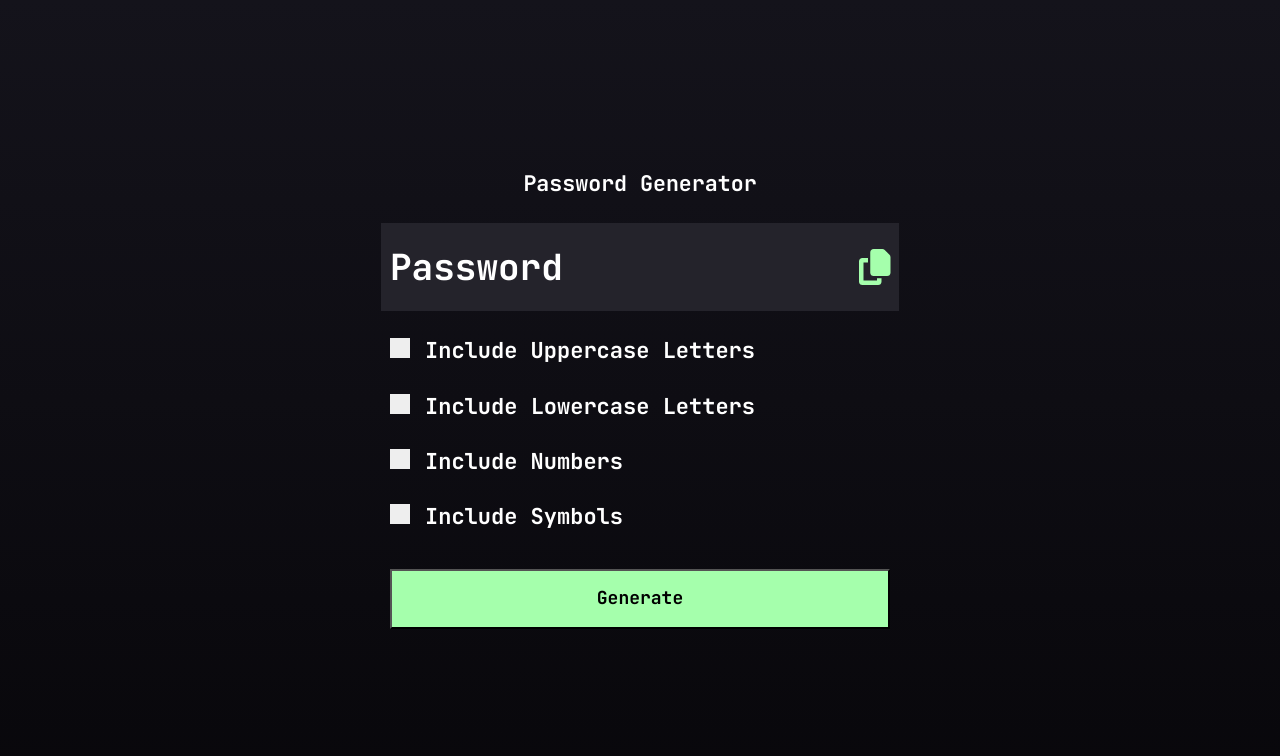
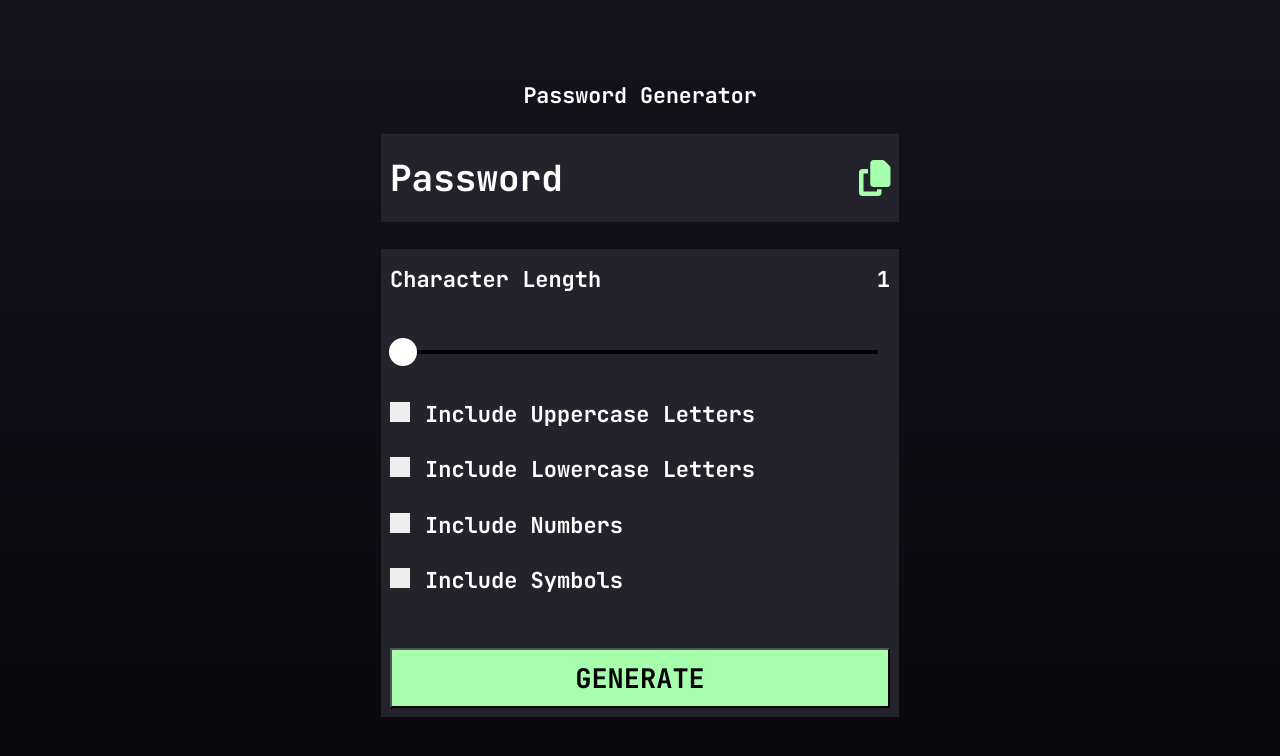
Before and after one commit to Dirk19991/FrontendMentor---Password-Generator, a React (Create React App) app: page / in a window 1280 px wide. Shown: the top 756 px of the page. Built offline with nearby package versions, Linux system fonts and the light colour scheme.

Commit message:
add slider

```diff
--- a/package.json
+++ b/package.json
@@ -10,6 +10,7 @@
     "@testing-library/jest-dom": "^5.16.5",
     "@testing-library/react": "^13.3.0",
     "@testing-library/user-event": "^13.5.0",
+    "rc-slider": "^10.0.1",
     "react": "^18.2.0",
     "react-custom-checkbox": "^2.0.2",
     "react-dom": "^18.2.0",
--- a/src/App.js
+++ b/src/App.js
@@ -3,7 +3,10 @@ import styled from 'styled-components';
 import { Header } from './components/Header';
 import { Button } from './components/Button';
 import { Checkboxes } from './components/Checkboxes';
+import { Character } from './components/Character';
 import { passwordValues } from './passwordValues';
+import Range from 'rc-slider';
+import 'rc-slider/assets/index.css';
 
 const StyledApp = styled.div`
   display: flex;
@@ -13,6 +16,17 @@ const StyledApp = styled.div`
   color: white;
   width: 500px;
   gap: 1.5rem;
+`;
+
+const Wrapper = styled.div`
+  display: flex;
+  flex-direction: column;
+  width: 100%;
+  height: 450px;
+  background-color: rgb(36, 35, 43);
+  padding: 0.5rem;
+  align-items: center;
+  justify-content: space-between;
 `;
 
 export const App = () => {
@@ -25,11 +39,38 @@ export const App = () => {
     symbols: false,
   });
 
+  const [length, setLength] = useState(1);
+
   return (
     <StyledApp>
       <Header password={password} />
-      <Checkboxes state={state} setState={setState} />
-      <Button state={state} setPassword={setPassword} />
+      <Wrapper>
+        <Character length={length} setLength={setLength} />
+        <Range
+          onChange={(e) => setLength(e)}
+          style={{ width: '475px' }}
+          min={1}
+          max={10}
+          handleStyle={{
+            backgroundColor: 'white',
+            height: 28,
+            opacity: 1,
+            marginTop: -12,
+
+            width: 28,
+            borderColor: 'white',
+          }}
+          trackStyle={{
+            backgroundColor: 'rgb(165, 255, 172)',
+          }}
+          railStyle={{
+            backgroundColor: 'black',
+            width: 475,
+          }}
+        />
+        <Checkboxes state={state} setState={setState} />
+        <Button length={length} state={state} setPassword={setPassword} />
+      </Wrapper>
     </StyledApp>
   );
 };
--- a/src/components/Button.jsx
+++ b/src/components/Button.jsx
@@ -7,10 +7,13 @@ const StyledButton = styled.button`
   height: 60px;
   background-color: rgb(165, 255, 172);
   cursor: pointer;
+  font-size: 1.5rem;
 `;
-export const Button = ({ setPassword, state }) => {
+export const Button = ({ setPassword, state, length }) => {
+  console.log(length);
+
   console.log(
-    generatePassword(10, {
+    generatePassword(length, {
       uppercase: true,
       lowercase: false,
       numbers: false,
@@ -19,8 +22,8 @@ export const Button = ({ setPassword, state }) => {
   );
 
   return (
-    <StyledButton onClick={() => setPassword(generatePassword(10, state))}>
-      Generate
+    <StyledButton onClick={() => setPassword(generatePassword(length, state))}>
+      GENERATE
     </StyledButton>
   );
 };
--- /dev/null
+++ b/src/components/Character.jsx
@@ -0,0 +1,20 @@
+import React from 'react';
+import styled from 'styled-components';
+
+const Flex = styled.div`
+  width: 500px;
+
+  display: flex;
+  justify-content: space-between;
+  padding: 0.5rem;
+  font-size: 22px;
+`;
+
+export const Character = ({ length }) => {
+  return (
+    <Flex>
+      <div>Character Length</div>
+      <div>{length}</div>
+    </Flex>
+  );
+};
```
Also changed, not shown: 1 other file (tests, documents, lock files or other folders).
